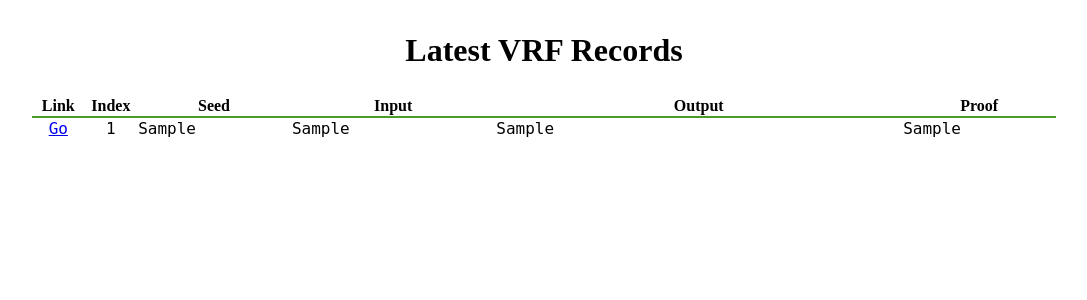
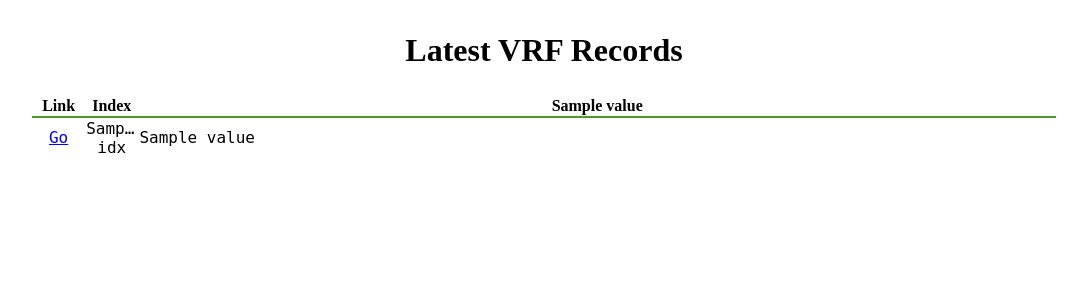
Before and after one commit to hyunsikjeong/citeiv-vrf, a Django app: template vrf_viewer/dbviewer/templates/dbviewer/index.html in a window 1280 px wide. Shown: the part 60-360 px from the top of the page, without its empty margins (96-1183 px from the left). Run offline with Django 3.2, Linux system fonts and the light colour scheme; tables that the repository leaves empty hold one stand-in row (values such as "Sample post"); the template is opened without the code that fills it: values that come from a table or form of the project are taken from there, most other values are stand-ins (such as "Sample title", 1, 10 or a date in 2020); lists and menus that the app fills with data are empty.

Commit message:
Change index to show user input/output parse data

```diff
--- a/vrf_viewer/dbviewer/templates/dbviewer/index.html
+++ b/vrf_viewer/dbviewer/templates/dbviewer/index.html
@@ -1,6 +1,6 @@
 {% extends 'dbviewer/template.html' %}
 {% block 'body' %}
-{% if latest_record_list %}
+{% if table_header %}
 <div>
     <h1>Latest VRF Records</h1>
 </div>
@@ -9,21 +9,19 @@
         <tr>
             <th style="width: 5%;">Link</th>
             <th style="width: 5%;">Index</th>
-            <th style="width: 15%;">Seed</th>
-            <th style="width: 20%;">Input</th>
-            <th style="width: 40%;">Output</th>
-            <th style="width: 15%;">Proof</th>
+            {% for value in table_header %}
+                <th>{{ value }}</th>
+            {% endfor %}
         </tr>
     </thead>
     <tbody>
-        {% for record in latest_record_list %}
+        {% for row in table_rows %}
         <tr>
-            <th class="text-center"><a href="{% url 'dbviewer:detail' record.id %}">Go</a></th>
-            <th class="text-center"> {{ record.idx }}</th>
-            <th> {{ record.seed }}</th>
-            <th> {{ record.input }}</th>
-            <th> {{ record.output }}</th>
-            <th> {{ record.proof }}</th>
+            <th class="text-center"><a href="{% url 'dbviewer:detail' row.id %}">Go</a></th>
+            <th class="text-center">{{ row.idx }}</th>
+            {% for value in row.values %}
+            <th>{{ value }}</th>
+            {% endfor %}
         </tr>
         {% endfor %}
     </tbody>
```
Also changed, not shown: vrf_viewer/dbviewer/views.py (+13 -1 lines).
